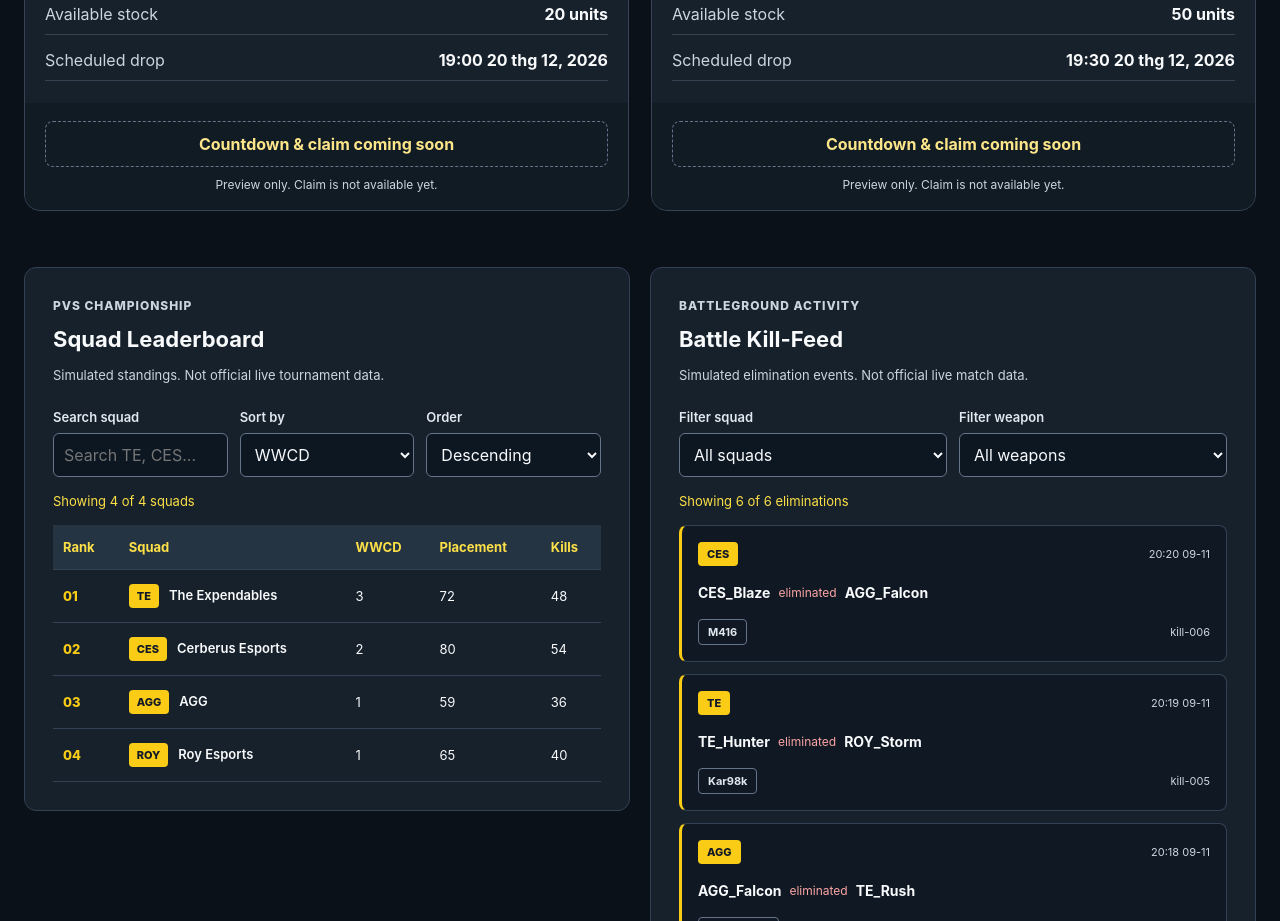
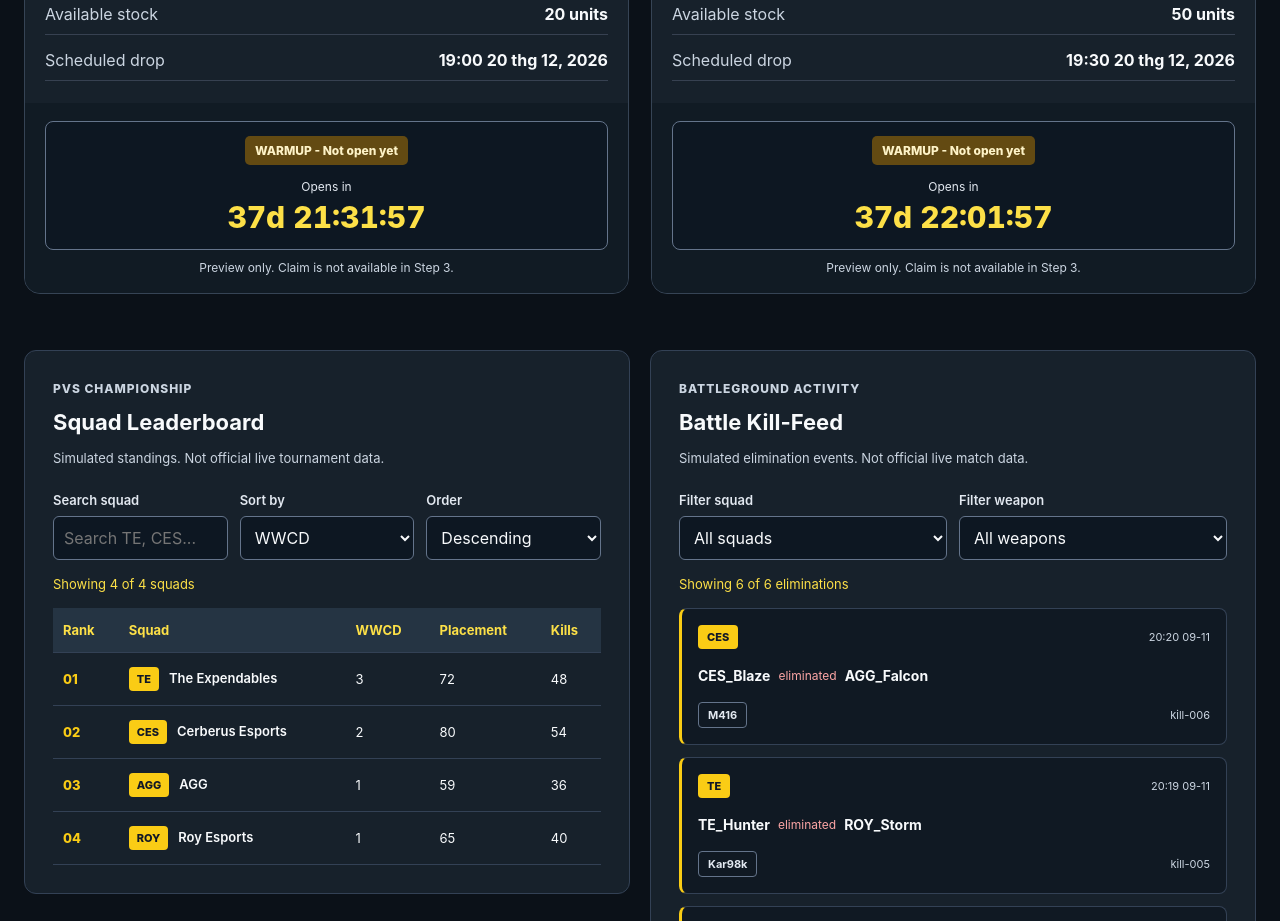
Before and after one commit to 24520273-netizen/Lab3-HW3, a React (Vite) app: page / in a window 1280 px wide. Shown: the part 1260-2181 px from the top of the page. Built offline with nearby package versions, Linux system fonts and the light colour scheme.

Commit message:
feat(hw3): integrate countdown and drop phases

```diff
--- a/src/homeworks/KraftonPubgVnArena/components/DropCard.jsx
+++ b/src/homeworks/KraftonPubgVnArena/components/DropCard.jsx
@@ -1,3 +1,7 @@
+import usePubgAirdropTimer from '../hooks/usePubgAirdropTimer.js'
+import { getRemainingMs } from '../domain/airdropClock.js'
+import { AIRDROP_PHASE, getAirdropPhase } from '../domain/airdropState.js'
+import { formatCountdown } from '../domain/formatCountdown.js'
 import styles from './DropCard.module.css'
 
 const currencyFormatter = new Intl.NumberFormat('vi-VN', {
@@ -11,15 +15,41 @@ const dateFormatter = new Intl.DateTimeFormat('vi-VN', {
   timeZone: 'Asia/Ho_Chi_Minh',
 })
 
+const phaseLabels = {
+  [AIRDROP_PHASE.WARMUP]: 'WARMUP - Not open yet',
+  [AIRDROP_PHASE.AIRDROP_LIVE]: 'AIRDROP LIVE - Available',
+  [AIRDROP_PHASE.LOOTED_OUT]: 'LOOTED OUT - No stock',
+  [AIRDROP_PHASE.EXPIRED]: 'EXPIRED - Drop closed',
+}
+
 export default function DropCard({ item }) {
   const isTicket = item.type === 'ticket'
   const dropDate = new Date(item.dropEpochMs)
+  const validDate = Number.isFinite(dropDate.getTime())
+
+  const expiryEpochMs =
+    Number.isFinite(item.dropEpochMs) &&
+    Number.isFinite(item.claimWindowMs)
+      ? item.dropEpochMs + item.claimWindowMs
+      : NaN
+
+  const { nowEpochMs, remainingMs: expiryRemainingMs } =
+    usePubgAirdropTimer(expiryEpochMs)
+
+  const phase = getAirdropPhase(item, nowEpochMs)
+  const openingRemainingMs = getRemainingMs(item.dropEpochMs, 0, nowEpochMs)
+
+  const countdownMs =
+    phase === AIRDROP_PHASE.WARMUP
+      ? openingRemainingMs
+      : expiryRemainingMs
+
+  const showCountdown =
+    phase === AIRDROP_PHASE.WARMUP ||
+    phase === AIRDROP_PHASE.AIRDROP_LIVE
 
   return (
-    <article
-      className={styles.card}
-      aria-labelledby={`drop-title-${item.id}`}
-    >
+    <article className={styles.card} aria-labelledby={`drop-title-${item.id}`}>
       <div className={styles.top}>
         <span className={styles.tag}>
           {isTicket ? 'VIP ACCESS' : 'CONTRABAND'}
@@ -52,19 +82,46 @@ export default function DropCard({ item }) {
           <div>
             <dt>Scheduled drop</dt>
             <dd>
-              <time dateTime={dropDate.toISOString()}>
-                {dateFormatter.format(dropDate)}
-              </time>
+              {validDate ? (
+                <time dateTime={dropDate.toISOString()}>
+                  {dateFormatter.format(dropDate)}
+                </time>
+              ) : (
+                <span>Schedule unavailable</span>
+              )}
             </dd>
           </div>
         </dl>
       </div>
 
       <footer className={styles.footer}>
-        <span className={styles.pending}>
-          Countdown & claim coming soon
-        </span>
-        <p>Preview only. Claim is not available yet.</p>
+        <div className={styles.phaseBox}>
+          <span
+            className={styles.phaseStatus}
+            data-phase={phase ?? 'INVALID'}
+            role="status"
+            aria-live="polite"
+            aria-atomic="true"
+          >
+            {phaseLabels[phase] ?? 'Schedule unavailable'}
+          </span>
+
+          {showCountdown && (
+            <div className={styles.countdown} aria-live="off">
+              <span>
+                {phase === AIRDROP_PHASE.WARMUP
+                  ? 'Opens in'
+                  : 'Drop closes in'}
+              </span>
+
+              <strong className={styles.clock}>
+                {formatCountdown(countdownMs)}
+              </strong>
+            </div>
+          )}
+        </div>
+
+        <p>Preview only. Claim is not available in Step 3.</p>
       </footer>
     </article>
   )
--- a/src/homeworks/KraftonPubgVnArena/components/DropCard.module.css
+++ b/src/homeworks/KraftonPubgVnArena/components/DropCard.module.css
@@ -112,3 +112,72 @@
   font-size: 12px;
   text-align: center;
 }
+
+.phaseBox {
+  display: grid;
+  align-content: center;
+  justify-items: center;
+  gap: 14px;
+  min-height: 116px;
+  padding: 14px;
+  border: 1px solid #64748b;
+  border-radius: 8px;
+  background: #0d1722;
+  text-align: center;
+}
+
+.phaseStatus {
+  display: inline-block;
+  padding: 7px 10px;
+  border-radius: 5px;
+  background: #334155;
+  color: #f8fafc;
+  font-size: 12px;
+  font-weight: 800;
+}
+
+.phaseStatus[data-phase="WARMUP"] {
+  background: #634a12;
+  color: #fef3c7;
+}
+
+.phaseStatus[data-phase="AIRDROP_LIVE"] {
+  background: #14532d;
+  color: #dcfce7;
+}
+
+.phaseStatus[data-phase="LOOTED_OUT"] {
+  background: #7f1d1d;
+  color: #fee2e2;
+}
+
+.phaseStatus[data-phase="EXPIRED"] {
+  background: #374151;
+  color: #f9fafb;
+}
+
+.countdown {
+  display: grid;
+  justify-items: center;
+  gap: 5px;
+  width: 100%;
+}
+
+.countdown > span {
+  color: #e2e8f0;
+  font-size: 12px;
+}
+
+.clock {
+  color: #fde047;
+  font-size: clamp(22px, 3vw, 30px);
+  font-weight: 800;
+  font-variant-numeric: tabular-nums;
+  white-space: nowrap;
+}
+
+@media (max-width: 375px) {
+  .clock {
+    font-size: 21px;
+  }
+}
--- /dev/null
+++ b/src/homeworks/KraftonPubgVnArena/domain/formatCountdown.js
@@ -0,0 +1,18 @@
+export function formatCountdown(remainingMs) {
+  if (!Number.isFinite(remainingMs) || remainingMs < 0) {
+    return 'Unavailable'
+  }
+
+  const totalSeconds = Math.ceil(remainingMs / 1000)
+
+  const days = Math.floor(totalSeconds / 86400)
+  const hours = Math.floor((totalSeconds % 86400) / 3600)
+  const minutes = Math.floor((totalSeconds % 3600) / 60)
+  const seconds = totalSeconds % 60
+
+  const clock = [hours, minutes, seconds]
+    .map((value) => String(value).padStart(2, '0'))
+    .join(':')
+
+  return days > 0 ? `${days}d ${clock}` : clock
+}
```
Also changed, not shown: 1 other file (tests, documents, lock files or other folders).
